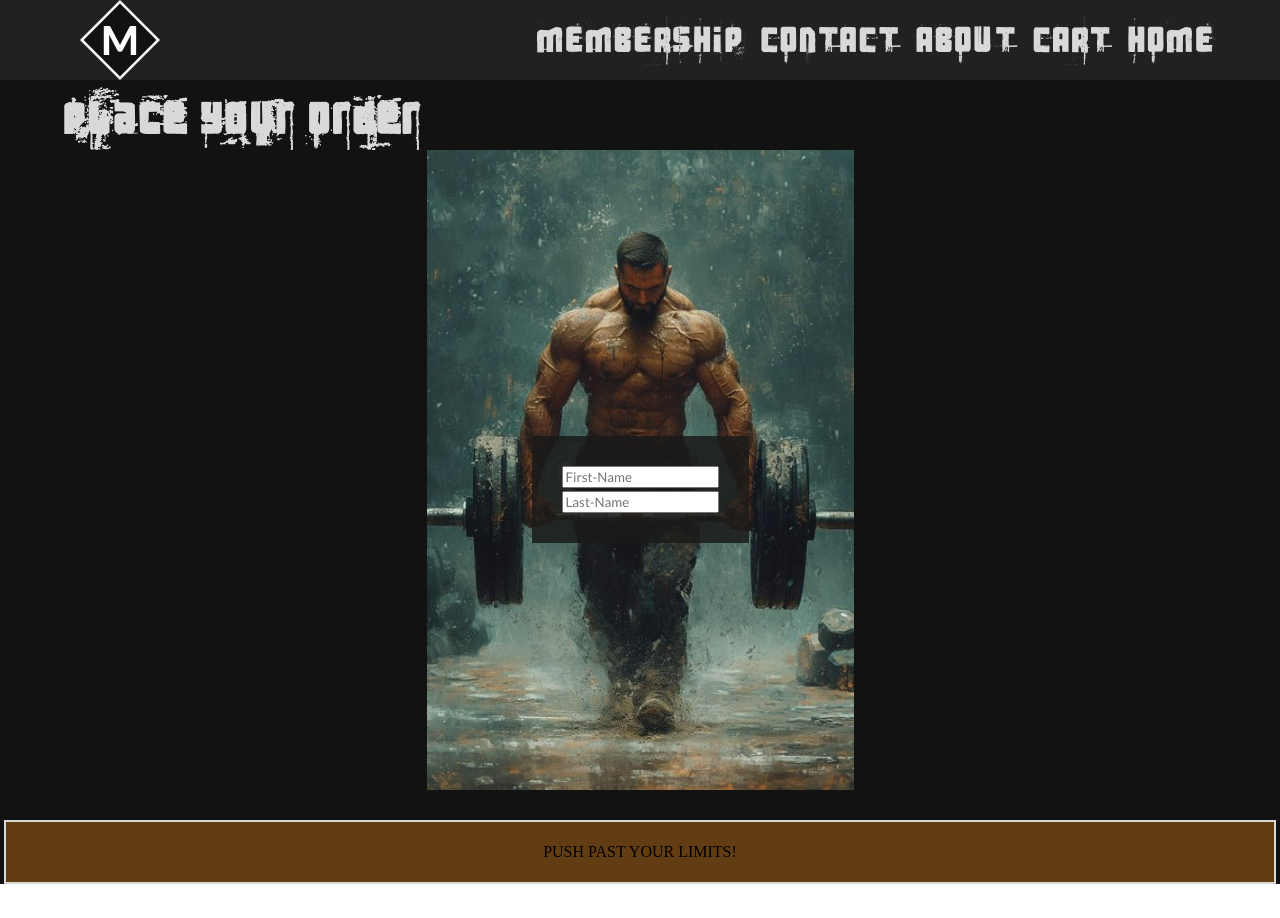
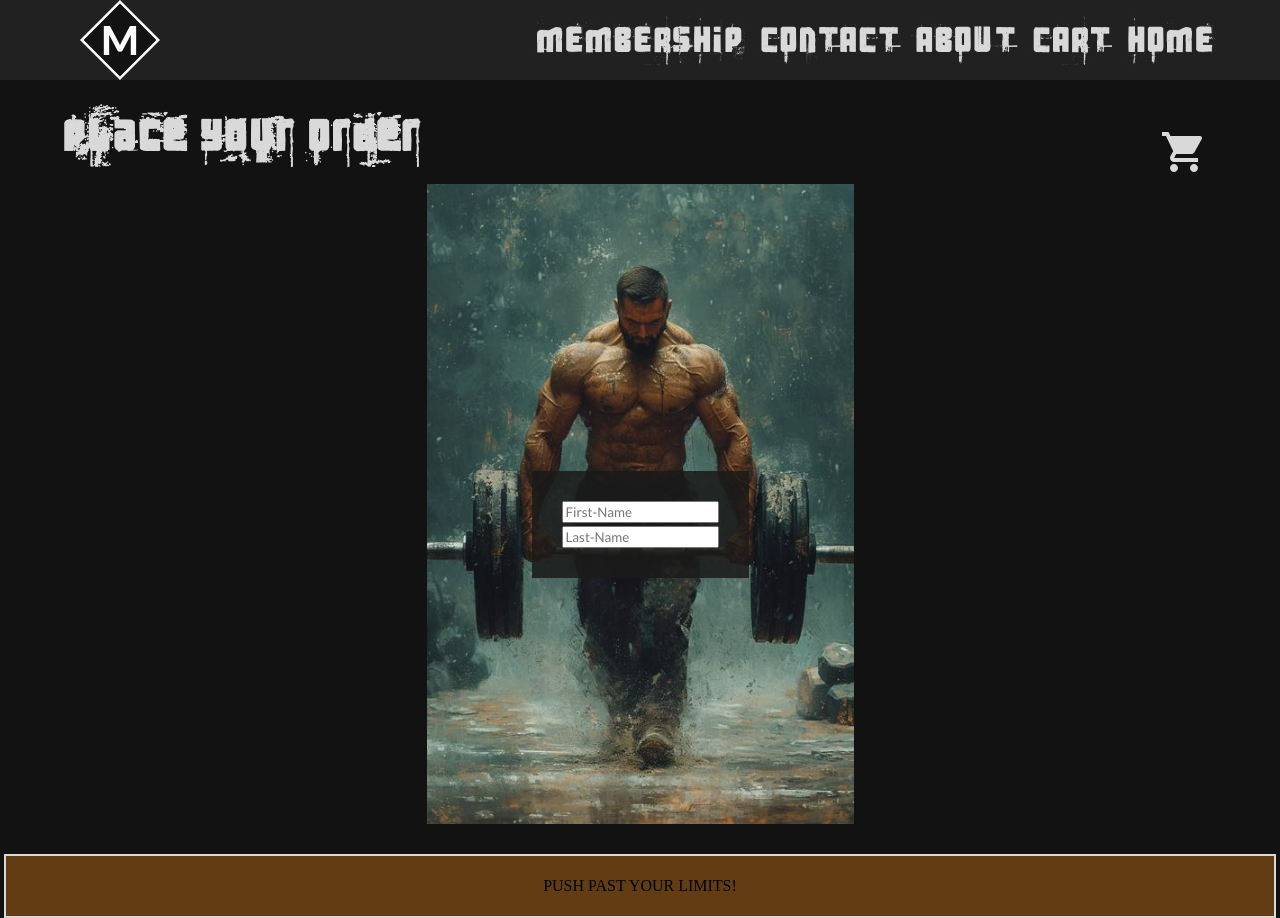
Before and after one commit to pourgosh/fitness-gym-website-frontend, a React (Vite) app: page /cart in a window 1280 px wide. Before the commit the page ends 884 px from the top, so only its background shows below. Built offline with nearby package versions, Linux system fonts and the light colour scheme.

Commit message:
update cartPage components, add cart icon

```diff
--- a/src/components/cartForm/index.jsx
+++ b/src/components/cartForm/index.jsx
@@ -1,7 +1,24 @@
+import { Grid } from "@mui/material";
 import FormInput from "../FormInput";
+import cartBg from "../../assets/Images/cartBg.jpg";
 
 const CartForm = () => {
   return (
+    <Grid
+      item
+      flex={1}
+      display={"flex"}
+      justifyContent={"center"}
+      alignItems={"center"}
+      pt={{ xs: 5 }}
+      sx={{
+        minHeight: { xs: "50dvh", md: "70dvh", lg: "80dvh" },
+        backgroundImage: `url(${cartBg})`,
+        backgroundSize: { xs: "cover", between: "contain" },
+        backgroundRepeat: "no-repeat",
+        backgroundPosition: "center",
+      }}
+    >
       <form
         style={{
           backgroundColor: "rgba(27, 26, 25, 85%)",
@@ -22,6 +39,7 @@ const CartForm = () => {
           placeholder={"Last-Name"}
         />
       </form>
+    </Grid>
   );
 };
 
--- /dev/null
+++ b/src/components/cartHeader/index.jsx
@@ -0,0 +1,83 @@
+import { Box, Grid, IconButton, Stack, Typography } from "@mui/material";
+import ShoppingCartIcon from "@mui/icons-material/ShoppingCart";
+
+const CartHeader = () => {
+  return (
+    <>
+      <Grid item display={"flex"} alignItems={"center"} sx={{ width: "90%" }}>
+        <Typography
+          variant="h1"
+          color={"primary.main"}
+          sx={{ flex: 1, lineHeight: 2 }}
+        >
+          Place Your Order
+        </Typography>
+        <Box
+          sx={{
+            flex: 1,
+            display: "flex",
+            justifyContent: "flex-end",
+            alignItems: "center",
+          }}
+        >
+          <Stack>
+            <IconButton
+              aria-label="Cart"
+              sx={{
+                color: "primary.main",
+              }}
+            >
+              <ShoppingCartIcon
+                sx={{
+                  fontSize: {
+                    xs: "2rem",
+                    between: "2.3rem",
+                    md: "2.8rem",
+                    lg: "3rem",
+                  },
+                }}
+              />
+            </IconButton>
+          </Stack>
+        </Box>
+      </Grid>
+    </>
+  );
+};
+
+export default CartHeader;
+/*<Typography
+        variant="h1"
+        color={"primary.main"}
+        sx={{ flex: 1, lineHeight: 2 }}
+      >
+        Place Your Order
+      </Typography>
+      <Box
+        sx={{
+          flex: 1,
+          display: "flex",
+          justifyContent: "flex-end",
+          alignItems: "center",
+        }}
+      >
+        <Stack>
+          <IconButton
+            aria-label="Cart"
+            sx={{
+              color: "primary.main",
+            }}
+          >
+            <ShoppingCartIcon
+              sx={{
+                fontSize: {
+                  xs: "2rem",
+                  between: "2.3rem",
+                  md: "2.8rem",
+                  lg: "3rem",
+                },
+              }}
+            />
+          </IconButton>
+        </Stack>
+      </Box> */
--- a/src/views/CartPage/index.jsx
+++ b/src/views/CartPage/index.jsx
@@ -1,26 +1,17 @@
-import { Box, Grid, Typography } from "@mui/material";
-import myImg from "../../assets/Images/cartBg.jpg";
+import { Grid } from "@mui/material";
+
 import CartForm from "../../components/cartForm";
+import CartHeader from "../../components/cartHeader";
 
 const CartPage = () => {
   return (
     <main>
-      <Box
+      <Grid
+        container
+        justifyContent={"center"}
         pt={{ xs: 11, lg: 15, xxxl: 17 }}
-        display={"flex"}
-        justifyContent={"center"}
       >
-        <Typography
-          variant="h1"
-          color={"primary.main"}
-          sx={{
-            width: "90%",
-          }}
-        >
-          Place Your Order
-        </Typography>
-      </Box>
-      <Grid container justifyContent={"center"}>
+        <CartHeader />
         <Grid
           container
           item
@@ -31,23 +22,7 @@ const CartPage = () => {
             border: { xs: "2px solid #D9D9D9", between: "none" },
           }}
         >
-          <Grid
-            item
-            flex={1}
-            display={"flex"}
-            justifyContent={"center"}
-            alignItems={"center"}
-            pt={{ xs: 5 }}
-            sx={{
-              minHeight: { xs: "50dvh", md: "70dvh", lg: "80dvh" },
-              backgroundImage: `url(${myImg})`,
-              backgroundSize: { xs: "cover", between: "contain" },
-              backgroundRepeat: "no-repeat",
-              backgroundPosition: "center",
-            }}
-          >
-            <CartForm />
-          </Grid>
+          <CartForm />
         </Grid>
       </Grid>
     </main>
```
Lines whose indentation alone changed are shown as unchanged.
